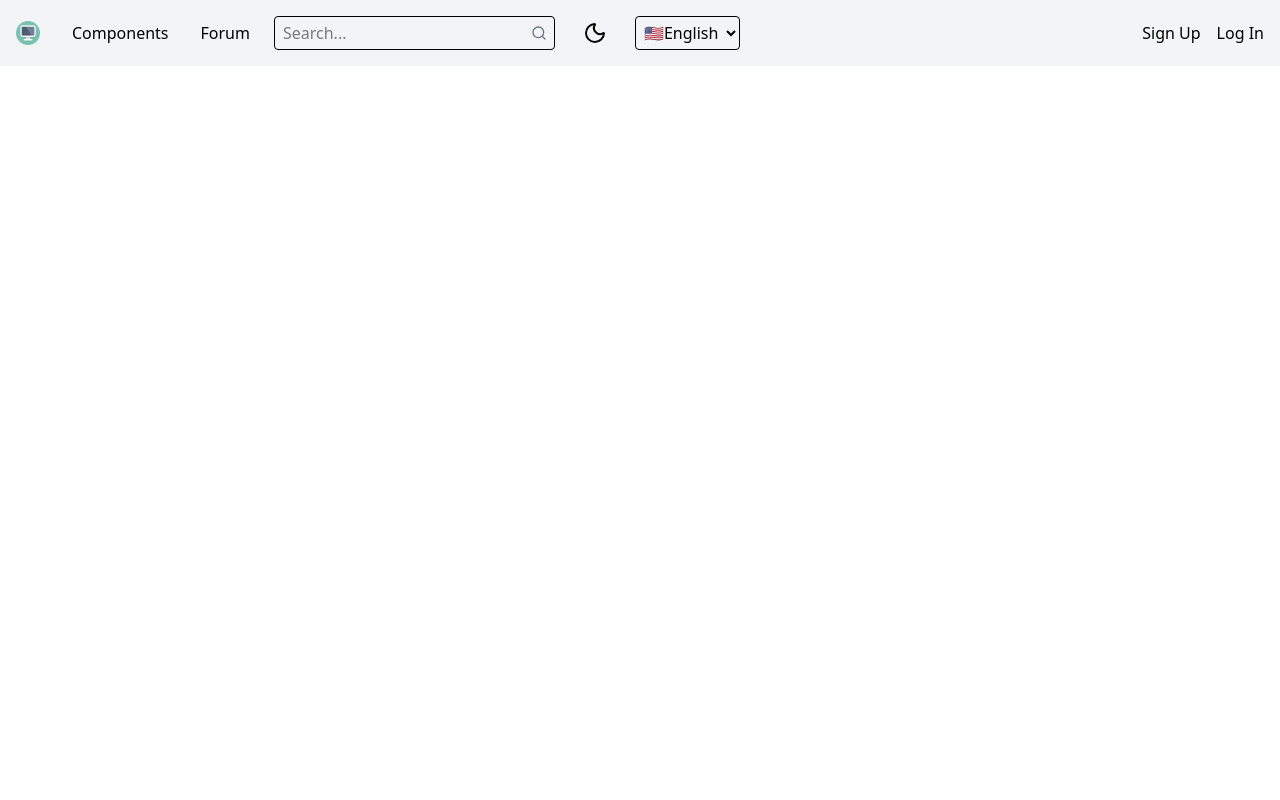
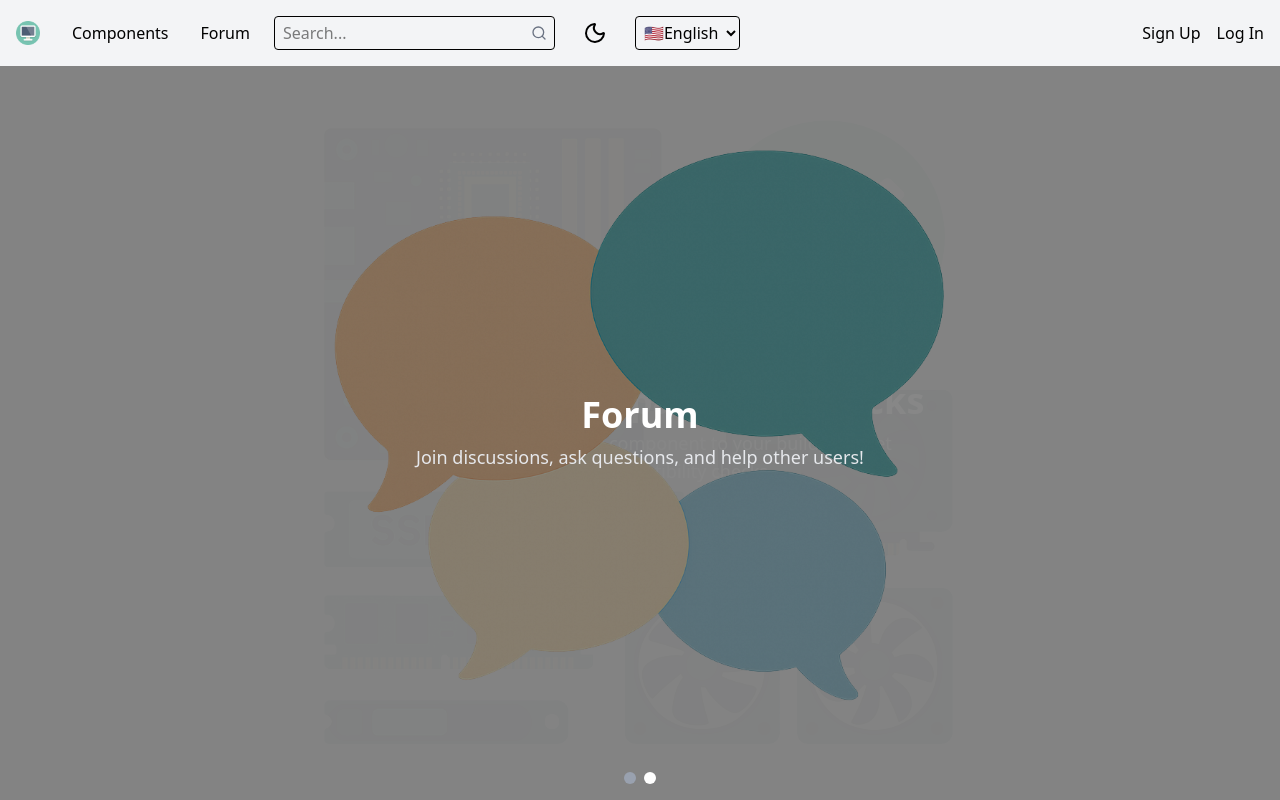
Before and after one commit to alexandrbiktimirov/PC_Shop, a React (Vite) app in the folder frontend/: page / in a window 1280 px wide. Built offline with nearby package versions, Linux system fonts and the light colour scheme.

Commit message:
feat: add image slider component

```diff
--- a/frontend/src/App.tsx
+++ b/frontend/src/App.tsx
@@ -1,9 +1,15 @@
 import './App.css'
 import {Header} from './Header'
+import {Slider} from "./Slider.tsx";
 
 function App() {
   return (
-      <Header />
+      <div className="flex flex-col h-screen">
+          <Header loggedIn={false} />
+          <main className="flex-1">
+              <Slider />
+          </main>
+      </div>
   )
 }
 
--- a/frontend/src/Header.tsx
+++ b/frontend/src/Header.tsx
@@ -12,7 +12,7 @@ export const Header: React.FC<HeaderProps> = ({loggedIn, fullName, role}) => {
     return (
         <header className="flex items-center justify-between p-4 bg-gray-100">
             <div className="flex items-center space-x-6">
-                <a href="/"><img src="../public/assets/logo.png" alt="Logo" className="h-6 w-6" /></a>
+                <a href="/"><img src="/assets/logo.png" alt="Logo" className="h-6 w-6" /></a>
                 <Navigation />
             </div>
 
--- /dev/null
+++ b/frontend/src/Slider.tsx
@@ -0,0 +1,79 @@
+import React, { useEffect, useState } from 'react';
+
+interface Slide {
+    title: string;
+    description: string;
+    imageUrl: string;
+}
+
+const slides: Slide[] = [
+    {
+        title: "Automatic compatibility checks",
+        description:
+            "Every time you add a new component to your build, you get automatic compatibility checks.",
+        imageUrl: "/assets/slides/compatibility.png",
+    },
+    {
+        title: "Forum",
+        description: "Join discussions, ask questions, and help other users!",
+        imageUrl: "/assets/slides/forum.png",
+    },
+];
+
+export const Slider: React.FC = () => {
+    const [current, setCurrent] = useState(0);
+
+    useEffect(() => {
+        const interval = setInterval(
+            () => setCurrent((prev) => (prev + 1) % slides.length),
+            5000
+        );
+        return () => clearInterval(interval);
+    }, []);
+
+    return (
+        <div className="relative w-full h-full overflow-hidden">
+            {slides.map((slide, index) => (
+                <div
+                    key={index}
+                    className={`
+            absolute inset-0 transition-opacity duration-700 ease-in-out
+            ${index === current ? 'opacity-100 pointer-events-auto' : 'opacity-0 pointer-events-none'}
+          `}
+                >
+                    <div className="absolute inset-0 z-0">
+                        <img
+                            src={slide.imageUrl}
+                            alt={slide.title}
+                            className="w-full h-full object-contain"
+                        />
+                    </div>
+
+                    <div className="absolute inset-0 z-10 bg-black/50 pointer-events-none" />
+
+                    <div className="absolute inset-0 z-20 flex flex-col items-center justify-center text-center px-4">
+                        <h2 className="text-4xl font-bold text-white mb-2">
+                            {slide.title}
+                        </h2>
+                        <p className="text-lg text-gray-200 max-w-xl">
+                            {slide.description}
+                        </p>
+                    </div>
+                </div>
+            ))}
+
+            <div className="absolute bottom-4 left-1/2 transform -translate-x-1/2 flex space-x-2 z-30">
+                {slides.map((_, idx) => (
+                    <button
+                        key={idx}
+                        onClick={() => setCurrent(idx)}
+                        className={`
+              w-3 h-3 rounded-full focus:outline-none
+              ${idx === current ? 'bg-white' : 'bg-gray-400'}
+            `}
+                    />
+                ))}
+            </div>
+        </div>
+    );
+};
```
Also changed, not shown: frontend/public/assets/slides/compatibility.png (added), frontend/public/assets/slides/forum.png (added).
